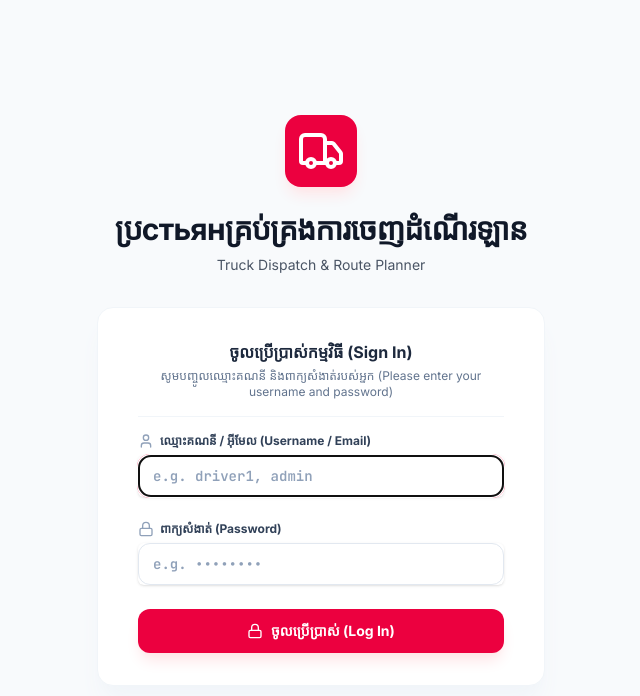
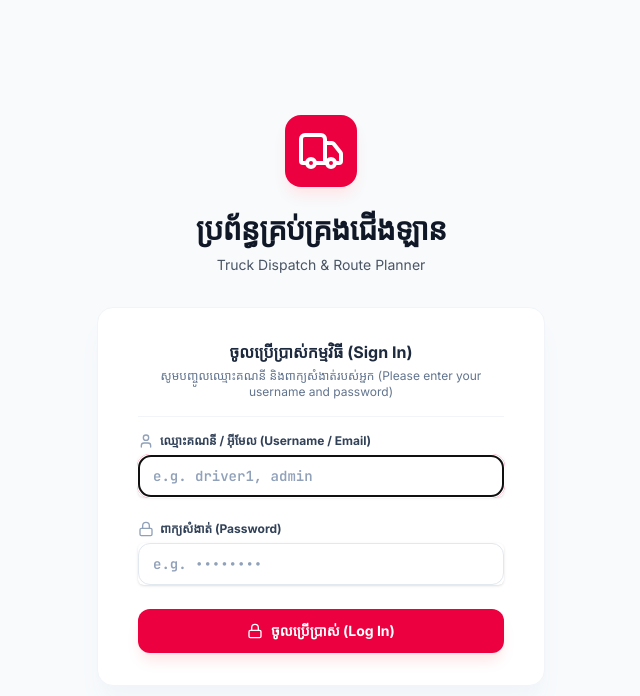
Before and after one commit to rathydragon/Truck-Dispatch-and-Route-Planner, a React (Vite) app: page / in a window 1280 px wide. Shown: the top 696 px of the page, without its empty margins (319-959 px from the left). Built offline with nearby package versions, Linux system fonts and the light colour scheme; no server answers; a web font is replaced by a local one.

Commit message:
refactor: rename application and simplify logout logic
- Rename application name to "ប្រព័ន្ធគ្រប់គ្រងជើងឡាន" across UI components.
- Remove redundant logout service calls in App.tsx.

```diff
--- a/metadata.json
+++ b/metadata.json
@@ -1,5 +1,5 @@
 {
-  "name": "ប្រព័ន្ធគ្រប់គ្រងជើងតៃកុងឡាន",
+  "name": "ប្រព័ន្ធគ្រប់គ្រងជើងឡាន",
   "description": "កម្មវិធីគ្រប់គ្រងការចេញដំណើរ និងជើងដឹកជញ្ជូនសម្រាប់ឡាន រក្សាទុកក្នុង Google Drive (Departure and Transport Route Planner for vehicles, saved in Google Drive)",
   "requestFramePermissions": [],
   "majorCapabilities": ["MAJOR_CAPABILITY_SERVER_SIDE_GEMINI_API"]
--- a/src/App.tsx
+++ b/src/App.tsx
@@ -718,13 +718,6 @@ export default function App() {
       'ចាកចេញពីគណនី (Sign Out)',
       'តើអ្នកចង់ចាកចេញពីប្រព័ន្ធមែនទេ? (Are you sure you want to sign out?)',
       async () => {
-        try {
-          await logoutUser();
-        } catch (e) {
-          console.error(e);
-        }
-        setUser(null);
-        setToken(null);
         setCurrentUser(null);
         localStorage.removeItem('truck_dispatch_current_user');
       },
@@ -1087,7 +1080,7 @@ export default function App() {
           </div>
           <div className="text-left">
             <h1 className="text-sm font-extrabold tracking-tight text-white leading-tight">
-              ប្រព័ន្ធគ្រប់គ្រងជើងតៃកុងឡាន
+              ប្រព័ន្ធគ្រប់គ្រងជើងឡាន
             </h1>
             <p className="text-[9px] text-slate-400 font-medium font-sans">ចាត់ចែងឡាន និងជើងដឹកជញ្ជូន</p>
           </div>
--- a/src/components/AuthScreen.tsx
+++ b/src/components/AuthScreen.tsx
@@ -71,7 +71,7 @@ export default function AuthScreen({
           </div>
         </div>
         <h2 className="mt-6 text-center text-3xl font-bold tracking-tight text-gray-900 font-sans">
-          ប្រстьянគ្រប់គ្រងការចេញដំណើរឡាន
+          ប្រព័ន្ធគ្រប់គ្រងជើងឡាន
         </h2>
         <p className="mt-2 text-center text-sm text-gray-600 max-w">
           Truck Dispatch & Route Planner
--- a/src/components/NotificationCenter.tsx
+++ b/src/components/NotificationCenter.tsx
@@ -296,7 +296,7 @@ export default function NotificationCenter({
               {/* Drawer Footer info */}
               <div className="p-3 border-t border-slate-800 bg-slate-950 text-center shrink-0">
                 <p className="text-[9px] text-slate-500 font-semibold font-sans">
-                  ប្រព័ន្ធគ្រប់គ្រងជើងតៃកុងឡាន &bull; Notification Hub
+                  ប្រព័ន្ធគ្រប់គ្រងជើងឡាន &bull; Notification Hub
                 </p>
               </div>
             </motion.div>
```
